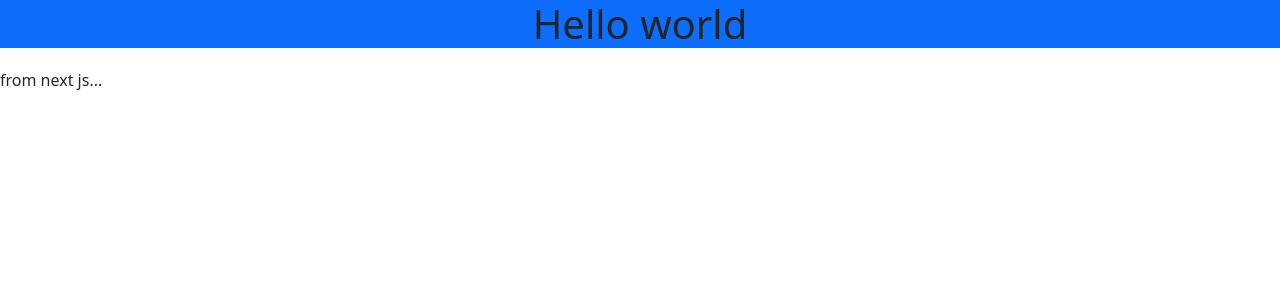
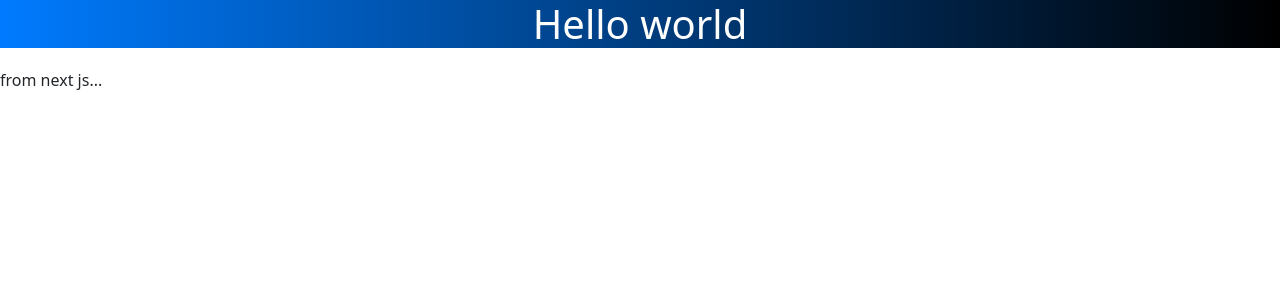
Before and after one commit to trismagp/edemy, a Next.js app in the folder client/: page / in a window 1280 px wide. Shown: the top 300 px of the page. Built offline with nearby package versions, Linux system fonts and the light colour scheme.

Commit message:
add styles.css

```diff
--- a/client/pages/_app.js
+++ b/client/pages/_app.js
@@ -1,5 +1,6 @@
 import "bootstrap/dist/css/bootstrap.min.css";
 import "antd/dist/reset.css";
+import "../public/css/styles.css";
 
 function MyApp({ Component, pageProps }) {
   return <Component {...pageProps} />;
--- /dev/null
+++ b/client/public/css/styles.css
@@ -0,0 +1,8 @@
+.square {
+    border-radius: 0px;
+  }
+
+  .jumbotron {
+    background-image: linear-gradient(to right, #007bff, #000);
+    color: #fff;
+  }
```
